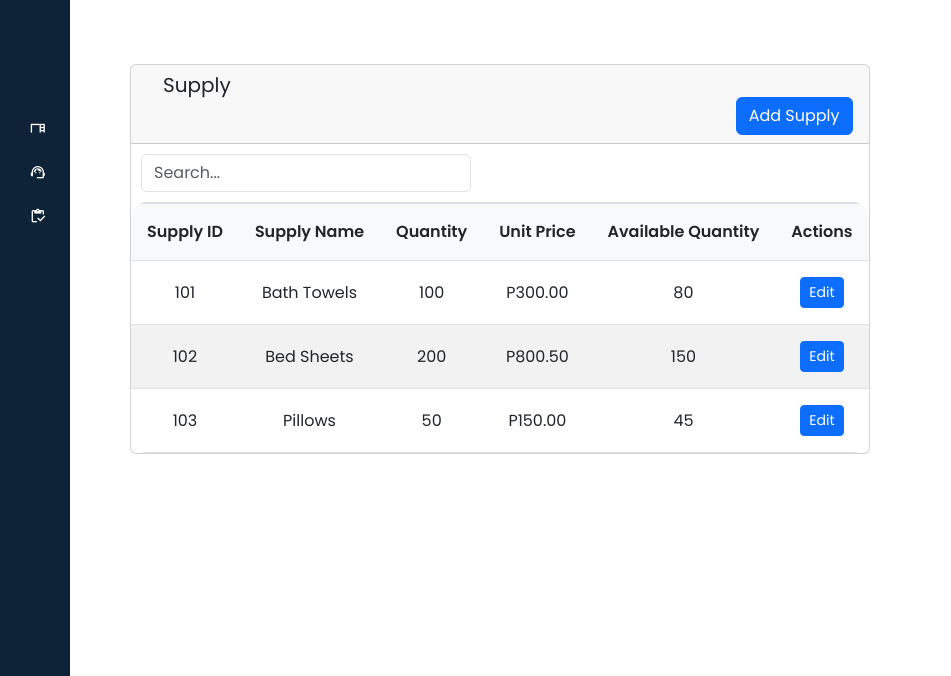
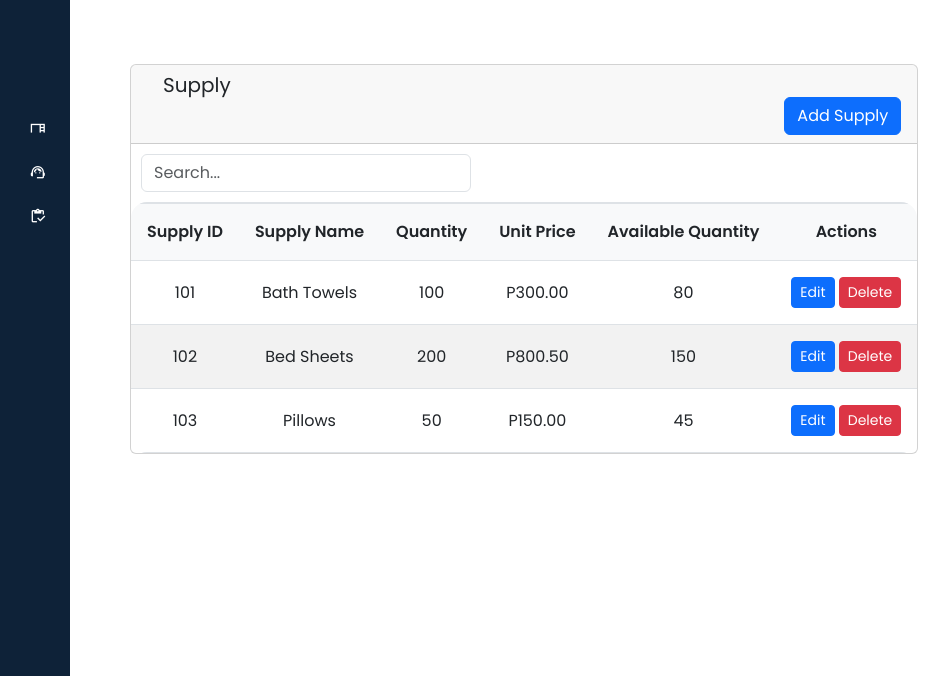
Before and after one commit to themcry/SIA, a PHP site: page /pages-admin/supply.php in a window 1280 px wide. Shown: the top 676 px of the page, without its empty margins (0-951 px from the left). Run offline with PHP 8.4, Linux system fonts and the light colour scheme; some libraries are stand-ins or nearby versions.

Commit message:
Update supply.php

```diff
--- a/pages-admin/supply.php
+++ b/pages-admin/supply.php
@@ -131,6 +131,7 @@
                                                                     <td>80</td>
                                                                     <td>
                                                                         <button type="button" class="btn btn-sm btn-primary" data-bs-toggle="modal" data-bs-target="#editSupplyModal">Edit</button>
+                                                                        <button href="" class="btn btn-danger btn-sm" type="button">Delete</button>
                                                                     </td>
                                                                 </tr>
                                                                 <tr>
@@ -141,6 +142,7 @@
                                                                     <td>150</td>
                                                                     <td>
                                                                         <button type="button" class="btn btn-sm btn-primary" data-bs-toggle="modal" data-bs-target="#editSupplyModal">Edit</button>
+                                                                        <button href="" class="btn btn-danger btn-sm" type="button">Delete</button>
                                                                     </td>
                                                                 </tr>
                                                                 <tr>
@@ -151,6 +153,7 @@
                                                                     <td>45</td>
                                                                     <td>
                                                                         <button type="button" class="btn btn-sm btn-primary" data-bs-toggle="modal" data-bs-target="#editSupplyModal">Edit</button>
+                                                                        <button href="" class="btn btn-danger btn-sm" type="button">Delete</button>
                                                                     </td>
                                                                 </tr>
                                                             </tbody>
```
